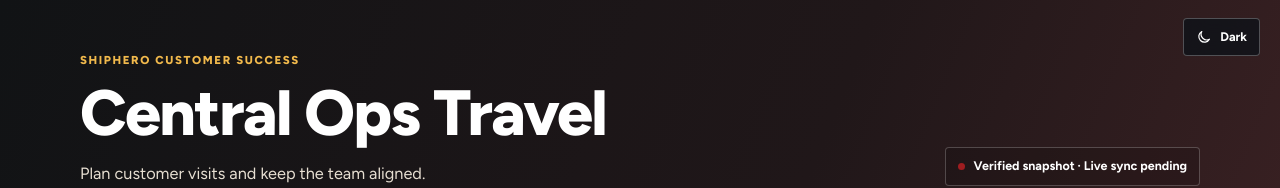
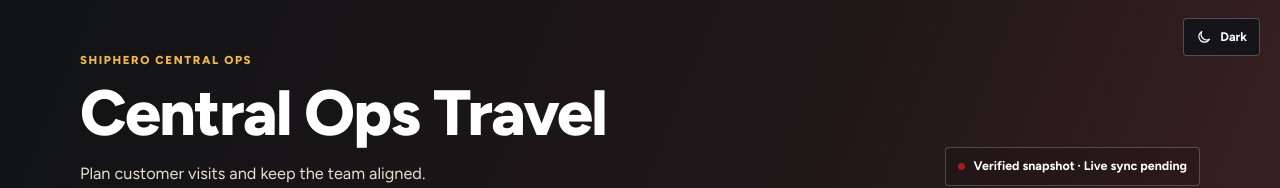
Before and after one commit to mostafa-azimi/central_ops-onsite-travel, a Next.js app: page / in a window 1280 px wide. Shown: the top 188 px of the page. Built offline with nearby package versions, Linux system fonts and the light colour scheme; no server answers.

Commit message:
Rename homepage team label

```diff
--- a/components/travel-dashboard.tsx
+++ b/components/travel-dashboard.tsx
@@ -211,7 +211,7 @@
       <header className="hero">
         <div className="hero-inner hero-layout">
           <div>
-            <p className="eyebrow">ShipHero customer success</p>
+            <p className="eyebrow">ShipHero Central Ops</p>
             <h1><Link className="home-title" href="/" onClick={() => setView("schedule")}>Central Ops Travel</Link></h1>
             <p className="hero-copy">Plan customer visits and keep the team aligned.</p>
           </div>
```
Also changed, not shown: 1 other file (tests, documents, lock files or other folders).
